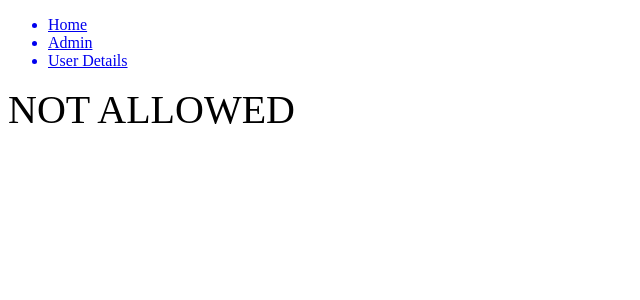
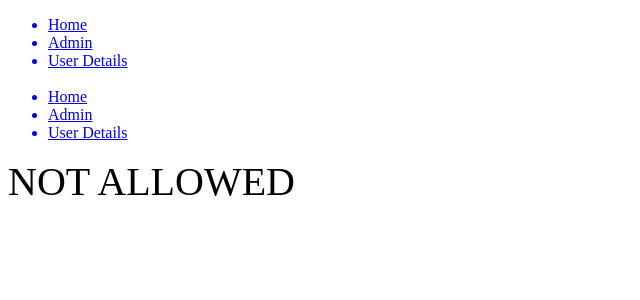
Before and after one commit to pushqin/react-authorization-roles, a React app: page /#/not-allowed in a window 1280 px wide. Shown: the top 300 px of the page, without its empty margins (0-640 px from the left). Built offline with nearby package versions, Linux system fonts and the light colour scheme.

Commit message:
Code format

```diff
--- a/src/components/AdminPanel.js
+++ b/src/components/AdminPanel.js
@@ -1,6 +1,5 @@
 import React, {PropTypes} from 'react';
-import {Link } from 'react-router-dom';
-
+import {Link} from 'react-router-dom';
 class AdminPanel extends React.Component {
     render() {
         return (
--- a/src/components/AuthLink.js
+++ b/src/components/AuthLink.js
@@ -1,11 +1,9 @@
 import React, {PropTypes} from 'react';
-import {Link } from 'react-router-dom';
+import {Link} from 'react-router-dom';
 import {createAuthElement} from './../../utils';
-
 class AuthLink extends React.Component {
-
     render() {
-        return createAuthElement(this.props.auth,Link,this.props);
+        return createAuthElement(this.props.allowedRoles, Link, this.props);
     }
 }
 AuthLink.propTypes = {};
--- a/src/components/AuthorizationRoute.js
+++ b/src/components/AuthorizationRoute.js
@@ -27,7 +27,4 @@ const AuthorizationRoute = (allowedRoles) => (WrappedComponent) => {
     }
 };
 
-
-
-
 export default AuthorizationRoute;
--- a/src/components/Header.js
+++ b/src/components/Header.js
@@ -1,16 +1,28 @@
 import React, {PropTypes} from 'react';
 import {Link} from 'react-router-dom';
 import AuthLink from '../components/AuthLink';
+import AuthorizationRouteV1 from '../components/AuthorizationRouteV1';
 class Header extends React.Component {
-
     render() {
         return (
             <header>
                 <nav>
                     <ul>
-                        <AuthLink to='/' auth={['admin','user']}><li>Home</li></AuthLink>
-                        <AuthLink to='/admin' auth={['admin']}><li>Admin</li></AuthLink>
-                        <AuthLink to='/user-details' auth={['admin','user']}><li>User Details</li></AuthLink>
+                        <AuthLink to='/' allowedRoles={['admin', 'user']}><li>Home</li></AuthLink>
+                        <AuthLink to='/admin' allowedRoles={['admin']}><li>Admin</li></AuthLink>
+                        <AuthLink to='/user-details' allowedRoles={['admin', 'user']}><li>User Details</li></AuthLink>
+
+                        <br/>
+                        <AuthorizationRouteV1 allowedRoles={['admin', 'user']}>
+                            <Link to='/' ><li>Home</li></Link>
+                        </AuthorizationRouteV1>
+                        <AuthorizationRouteV1 allowedRoles={['admin', 'user']}>
+                            <Link to='/admin' ><li>Admin</li></Link>
+                        </AuthorizationRouteV1>
+                        <AuthorizationRouteV1 allowedRoles={['admin', 'user']}>
+                            <Link to='/user-details' ><li>User Details</li></Link>
+                        </AuthorizationRouteV1>
+
                     </ul>
                 </nav>
             </header>
@@ -18,5 +30,4 @@ class Header extends React.Component {
     }
 }
 Header.propTypes = {};
-
 export default Header;
--- a/src/components/NotAllowed.js
+++ b/src/components/NotAllowed.js
@@ -1,6 +1,5 @@
 import React, {PropTypes} from 'react';
-import {Link } from 'react-router-dom';
-
+import {Link} from 'react-router-dom';
 class NotAllowed extends React.Component {
     render() {
         return (
--- a/src/components/UserDetailsPanel.js
+++ b/src/components/UserDetailsPanel.js
@@ -2,7 +2,7 @@ import React, {PropTypes} from 'react';
 class UserDetailsPanel extends React.Component {
     render() {
         return (
-            <div>UserDetailsPanel</div>
+            <div className="big">UserDetailsPanel</div>
         );
     }
 }
--- a/utils.js
+++ b/utils.js
@@ -4,8 +4,8 @@
 import React from 'react';
 import AuthorizationComponent from './src/components/AuthorizationRoute';
 
-export const createAuthElement =(auth,element,props)=>{
-    return React.createElement(AuthorizationComponent(auth)(element),props);
+export const createAuthElement =(allowedRoles,element,props)=>{
+    return React.createElement(AuthorizationComponent(allowedRoles)(element),props);
 };
 
 export const userRole = 'admin';
```
Also changed, not shown: App.js (+9 -15 lines), src/components/AuthorizationRouteV1.js (+5 -8 lines).
